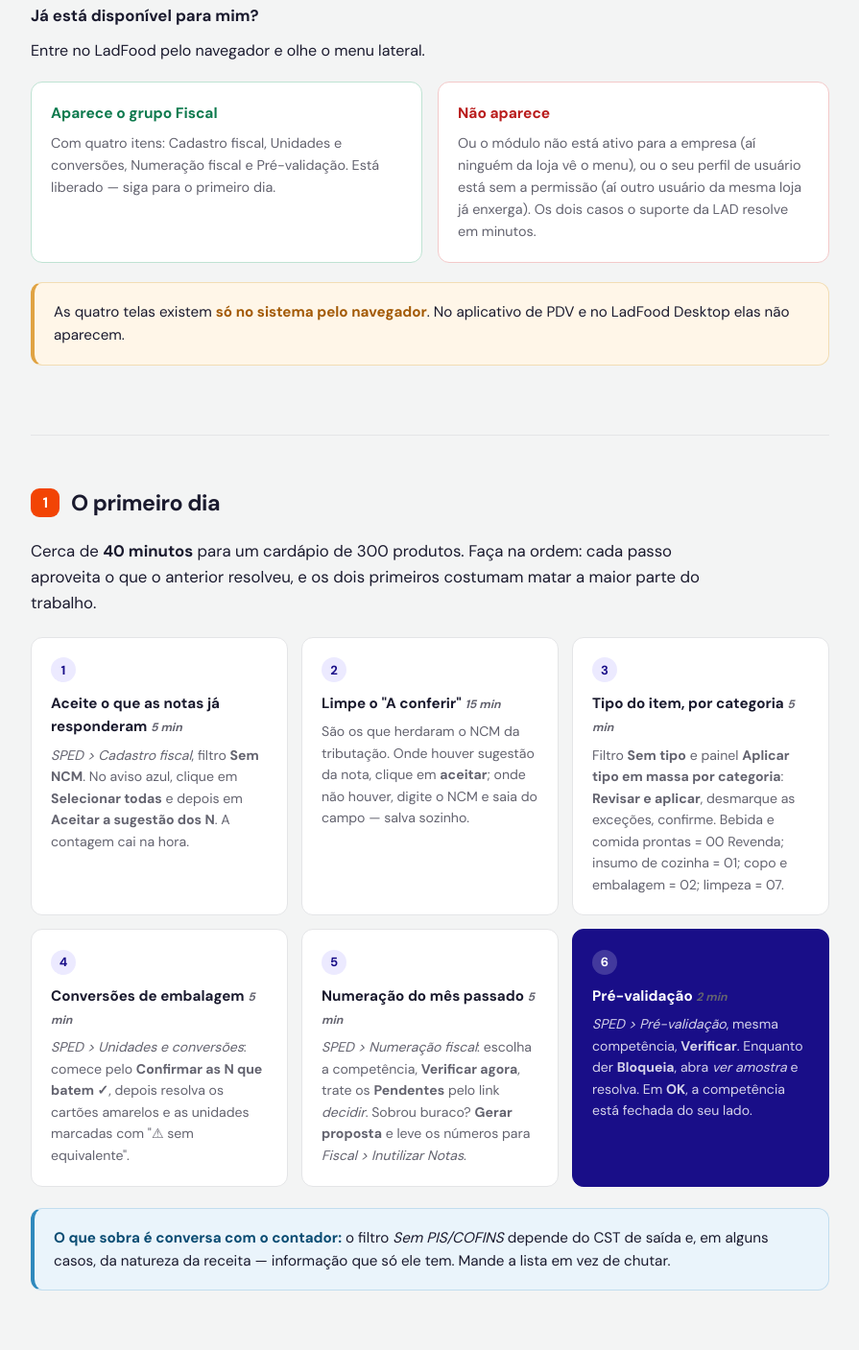
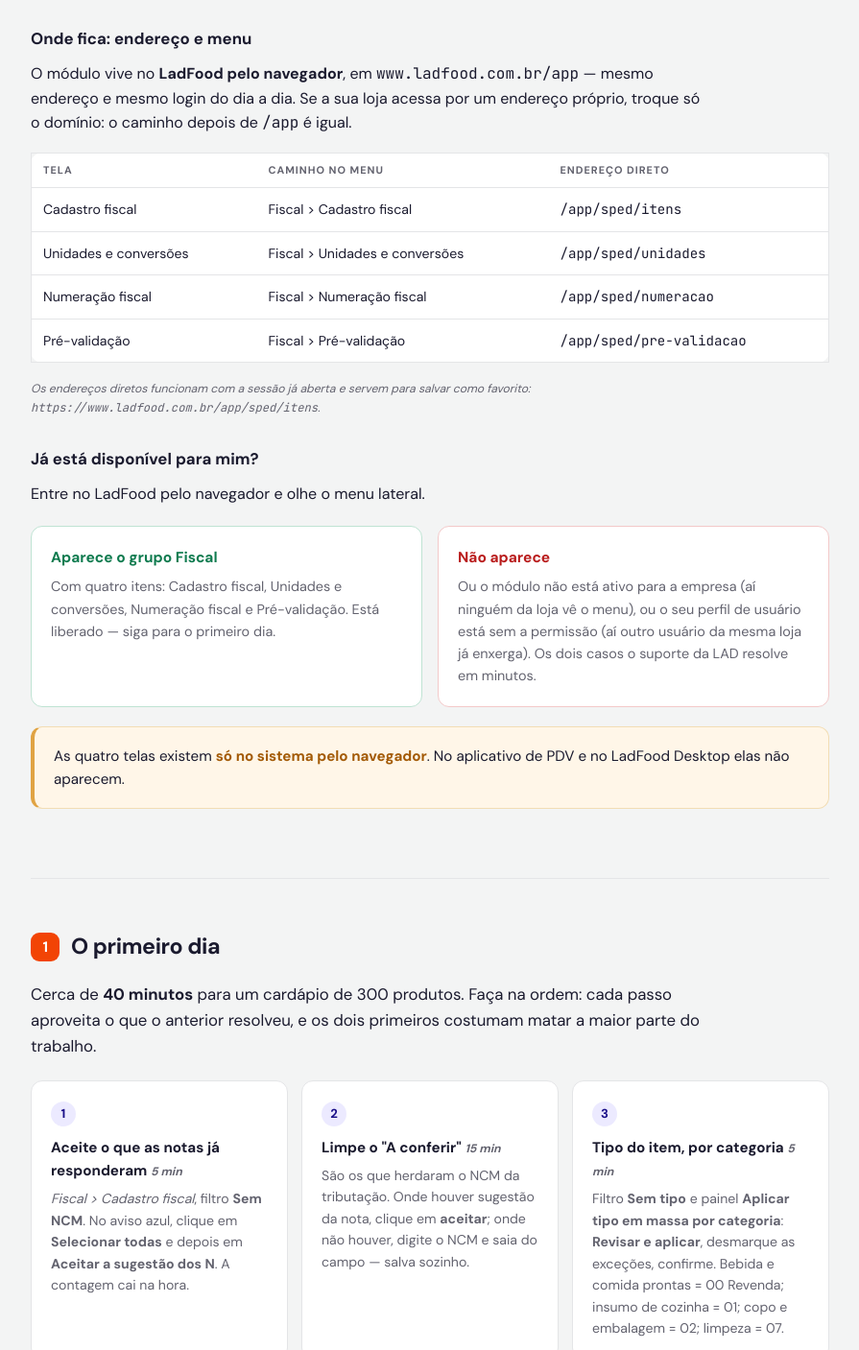
Before and after one commit to ladsistemas/lad-apresentacoes, a plain HTML site: page manual-sped/index.html in a window 1280 px wide. Shown: the part 1238-2645 px from the top of the page at 96% size, without its empty margins (192-1087 px from the left). Drawn offline with Linux system fonts and the light colour scheme.

Commit message:
docs(manual-sped): endereco, rotas diretas e nome certo do menu
O manual mandava abrir "menu SPED > ...", mas o grupo no menu lateral se chama
Fiscal (Layout.jsx) - o cliente procurava um menu que nao existe. E nao havia
nenhuma URL: nem a do sistema, nem a das quatro telas.

- "SPED >" vira "Fiscal >" nas duas paginas.
- bloco "Onde fica: endereco e menu" com www.ladfood.com.br/app e a tabela das
  quatro telas (caminho no menu x rota direta /app/sped/itens, /unidades,
  /numeracao, /pre-validacao), conferidas em producao.
- pagina do contador ganha o mesmo bloco e a permissao spedFiscal para quem
  acompanha com login proprio.
- ressalva do Simples reescrita: o optante e dispensado da EFD ICMS/IPI pela
  regra geral e o modulo nao e ativado - nao existe "geracao recusada por
  regime" na lad-fiscal, o gate la e sped_config.ativo.

```diff
--- a/manual-sped/index.html
+++ b/manual-sped/index.html
@@ -53,7 +53,7 @@
   <p class="lead">O módulo prepara o que o arquivo do seu contador exige: a classificação de cada produto, as conversões de embalagem e a conferência da sua numeração fiscal.</p>
 
   <ul class="lista">
-    <li>O módulo precisa estar <strong>ativo para a sua empresa</strong>. Se o menu <strong>SPED</strong> não aparece, fale com o suporte da LAD.</li>
+    <li>O módulo precisa estar <strong>ativo para a sua empresa</strong>. Se o grupo <strong>Fiscal</strong> não aparece no menu, fale com o suporte da LAD.</li>
     <li><strong>Permissão "spedFiscal"</strong> — abre e consulta as quatro telas.</li>
     <li><strong>Permissão "spedFiscalGerenciar"</strong> — permite alterar, aceitar sugestão e aplicar em lote. Sem ela, as telas ficam só de leitura.</li>
     <li>As sugestões nascem das <strong>notas de entrada que o sistema já lê</strong>. Quanto mais notas de compra recebidas, menos trabalho manual.</li>
@@ -62,6 +62,23 @@
   <div class="aviso info">
     <p><strong>O que o módulo nunca faz sozinho:</strong> gravar uma sugestão sem clique, inutilizar número junto ao fisco (isso continua na tela <em>Fiscal &gt; Inutilizar Notas</em>) ou transmitir qualquer coisa para a Receita.</p>
   </div>
+
+  <h3>Onde fica: endereço e menu</h3>
+  <p>O módulo vive no <strong>LadFood pelo navegador</strong>, em <span class="mono">www.ladfood.com.br/app</span> — mesmo endereço e mesmo login do dia a dia. Se a sua loja acessa por um endereço próprio, troque só o domínio: o caminho depois de <span class="mono">/app</span> é igual.</p>
+
+  <div class="rolagem">
+    <table class="t">
+      <thead><tr><th>Tela</th><th>Caminho no menu</th><th>Endereço direto</th></tr></thead>
+      <tbody>
+        <tr><td>Cadastro fiscal</td><td>Fiscal &gt; Cadastro fiscal</td><td class="mono">/app/sped/itens</td></tr>
+        <tr><td>Unidades e conversões</td><td>Fiscal &gt; Unidades e conversões</td><td class="mono">/app/sped/unidades</td></tr>
+        <tr><td>Numeração fiscal</td><td>Fiscal &gt; Numeração fiscal</td><td class="mono">/app/sped/numeracao</td></tr>
+        <tr><td>Pré-validação</td><td>Fiscal &gt; Pré-validação</td><td class="mono">/app/sped/pre-validacao</td></tr>
+      </tbody>
+    </table>
+  </div>
+
+  <p class="legenda">Os endereços diretos funcionam com a sessão já aberta e servem para salvar como favorito: <span class="mono">https://www.ladfood.com.br/app/sped/itens</span>.</p>
 
   <h3>Já está disponível para mim?</h3>
   <p>Entre no LadFood pelo navegador e olhe o menu lateral.</p>
@@ -90,7 +107,7 @@
     <div class="passo">
       <div class="n">1</div>
       <h4>Aceite o que as notas já responderam <span class="legenda">5 min</span></h4>
-      <p><em>SPED &gt; Cadastro fiscal</em>, filtro <strong>Sem NCM</strong>. No aviso azul, clique em <strong>Selecionar todas</strong> e depois em <strong>Aceitar a sugestão dos N</strong>. A contagem cai na hora.</p>
+      <p><em>Fiscal &gt; Cadastro fiscal</em>, filtro <strong>Sem NCM</strong>. No aviso azul, clique em <strong>Selecionar todas</strong> e depois em <strong>Aceitar a sugestão dos N</strong>. A contagem cai na hora.</p>
     </div>
     <div class="passo">
       <div class="n">2</div>
@@ -105,17 +122,17 @@
     <div class="passo">
       <div class="n">4</div>
       <h4>Conversões de embalagem <span class="legenda">5 min</span></h4>
-      <p><em>SPED &gt; Unidades e conversões</em>: comece pelo <strong>Confirmar as N que batem ✓</strong>, depois resolva os cartões amarelos e as unidades marcadas com "⚠ sem equivalente".</p>
+      <p><em>Fiscal &gt; Unidades e conversões</em>: comece pelo <strong>Confirmar as N que batem ✓</strong>, depois resolva os cartões amarelos e as unidades marcadas com "⚠ sem equivalente".</p>
     </div>
     <div class="passo">
       <div class="n">5</div>
       <h4>Numeração do mês passado <span class="legenda">5 min</span></h4>
-      <p><em>SPED &gt; Numeração fiscal</em>: escolha a competência, <strong>Verificar agora</strong>, trate os <strong>Pendentes</strong> pelo link <em>decidir</em>. Sobrou buraco? <strong>Gerar proposta</strong> e leve os números para <em>Fiscal &gt; Inutilizar Notas</em>.</p>
+      <p><em>Fiscal &gt; Numeração fiscal</em>: escolha a competência, <strong>Verificar agora</strong>, trate os <strong>Pendentes</strong> pelo link <em>decidir</em>. Sobrou buraco? <strong>Gerar proposta</strong> e leve os números para <em>Fiscal &gt; Inutilizar Notas</em>.</p>
     </div>
     <div class="passo fim">
       <div class="n">6</div>
       <h4>Pré-validação <span class="legenda">2 min</span></h4>
-      <p><em>SPED &gt; Pré-validação</em>, mesma competência, <strong>Verificar</strong>. Enquanto der <strong>Bloqueia</strong>, abra <em>ver amostra</em> e resolva. Em <strong>OK</strong>, a competência está fechada do seu lado.</p>
+      <p><em>Fiscal &gt; Pré-validação</em>, mesma competência, <strong>Verificar</strong>. Enquanto der <strong>Bloqueia</strong>, abra <em>ver amostra</em> e resolva. Em <strong>OK</strong>, a competência está fechada do seu lado.</p>
     </div>
   </div>
 
@@ -154,7 +171,7 @@
 
 <section id="cadastro">
   <h2><span class="num">3</span> Cadastro fiscal dos produtos</h2>
-  <p class="lead">Menu <strong>SPED &gt; Cadastro fiscal</strong>. É o que o governo precisa saber sobre cada produto: a começar pelo NCM, o código de 8 dígitos que a Receita usa para classificar o item.</p>
+  <p class="lead">Menu <strong>Fiscal &gt; Cadastro fiscal</strong>. É o que o governo precisa saber sobre cada produto: a começar pelo NCM, o código de 8 dígitos que a Receita usa para classificar o item.</p>
 
   <div class="tela">
     <div class="chrome">
@@ -317,7 +334,7 @@
 
 <section id="unidades">
   <h2><span class="num">4</span> Unidades e conversões</h2>
-  <p class="lead">Menu <strong>SPED &gt; Unidades e conversões</strong>. Quando a caixa que você compra vira a unidade que você controla no estoque, o governo quer saber quantas cabem dentro — e o sistema já descobriu isso nas suas notas.</p>
+  <p class="lead">Menu <strong>Fiscal &gt; Unidades e conversões</strong>. Quando a caixa que você compra vira a unidade que você controla no estoque, o governo quer saber quantas cabem dentro — e o sistema já descobriu isso nas suas notas.</p>
 
   <div class="cartoes">
     <div class="cartao bom">
@@ -341,7 +358,7 @@
 
 <section id="numeracao">
   <h2><span class="num">5</span> Conferência de numeração</h2>
-  <p class="lead">Menu <strong>SPED &gt; Numeração fiscal</strong>. Toda NFC-e consome um número em sequência. Quando um número é queimado e não vira documento — falha de comunicação, rejeição, queda de energia — ele precisa ser inutilizado junto ao fisco.</p>
+  <p class="lead">Menu <strong>Fiscal &gt; Numeração fiscal</strong>. Toda NFC-e consome um número em sequência. Quando um número é queimado e não vira documento — falha de comunicação, rejeição, queda de energia — ele precisa ser inutilizado junto ao fisco.</p>
 
   <p>Escolha a competência e clique em <strong>Verificar agora</strong>. O sistema compara os números emitidos com o que deveria existir no período.</p>
 
@@ -385,7 +402,7 @@
 
 <section id="validacao">
   <h2><span class="num">6</span> Pré-validação</h2>
-  <p class="lead">Menu <strong>SPED &gt; Pré-validação</strong>. A última parada antes de falar com o contador. Escolha a competência, clique em <strong>Verificar</strong> e leia o veredito.</p>
+  <p class="lead">Menu <strong>Fiscal &gt; Pré-validação</strong>. A última parada antes de falar com o contador. Escolha a competência, clique em <strong>Verificar</strong> e leia o veredito.</p>
 
   <div class="cartoes">
     <div class="cartao bom">
```
Also changed, not shown: manual-sped-contador/index.html (+5 -1 lines).
